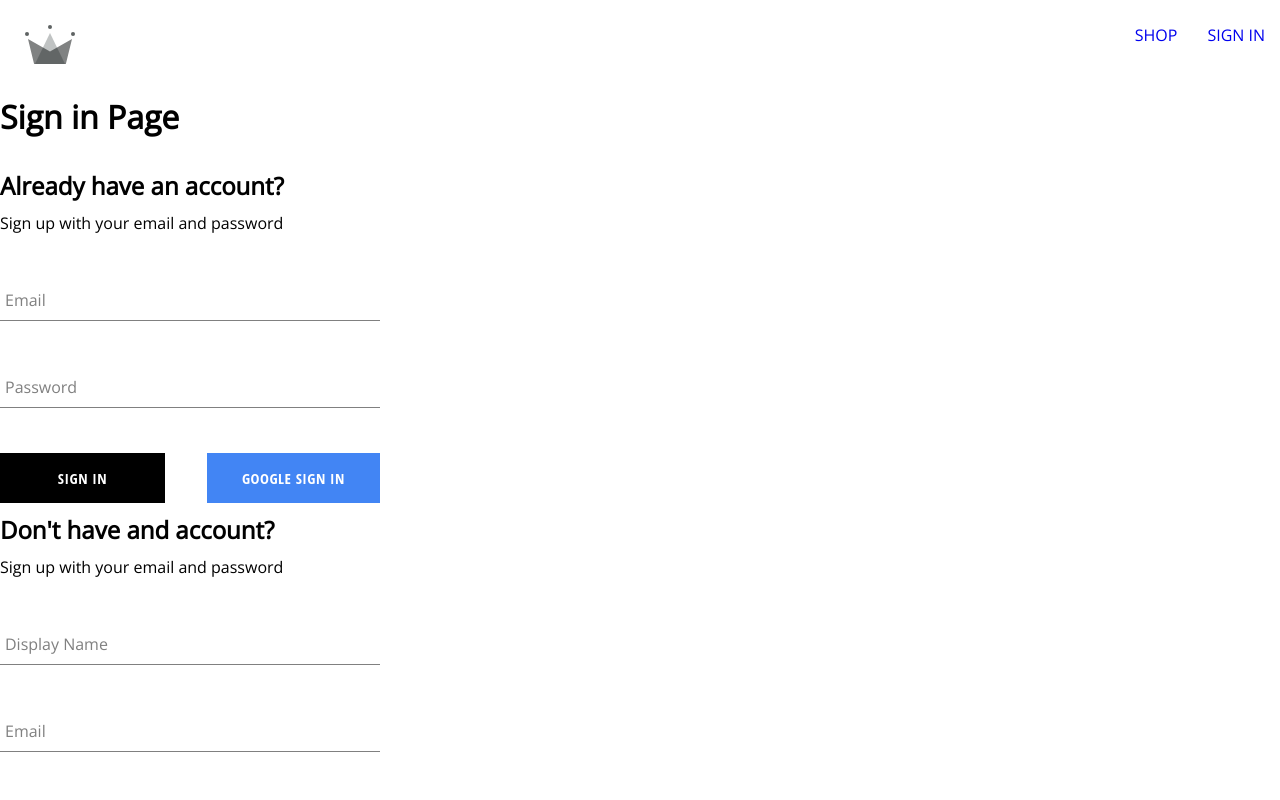
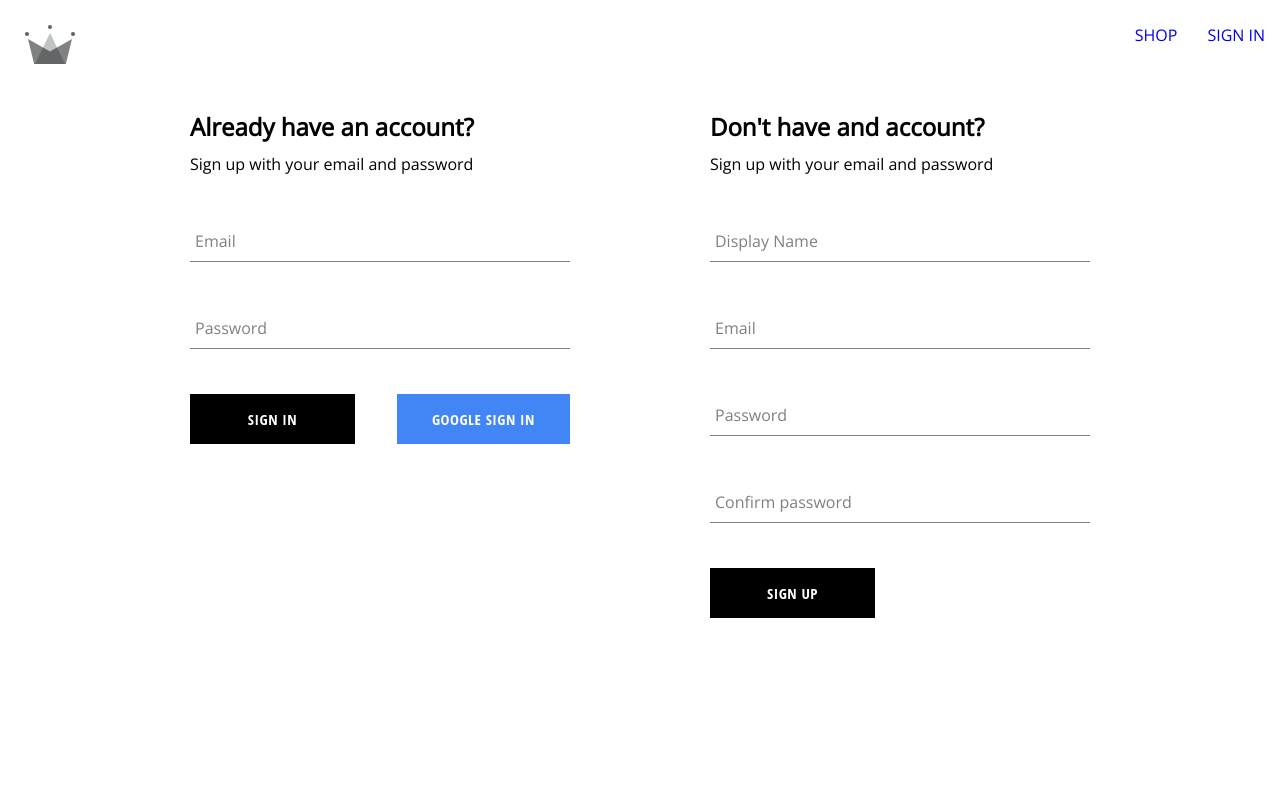
Before and after one commit to Abhinav1190P/Clothing, a React (Create React App) app: page /auth in a window 1280 px wide. Shown: the top 800 px of the page. Built offline with nearby package versions, Linux system fonts and the light colour scheme.

Commit message:
authentication page component

```diff
--- a/src/components/sign-in-form/sign-in-form.js
+++ b/src/components/sign-in-form/sign-in-form.js
@@ -42,7 +42,9 @@
             const response = await signInAuthUserWithEmailAndPassword(email,password)
             console.log(response)
         } catch (error) {
-           console.log(error)
+           if(error.code === "auth/wrong-password"){
+            alert("Incorrect password, enter again")
+           }
         }
 
     }
@@ -65,7 +67,7 @@
                 <Button type="submit">
                     Sign in
                 </Button>
-                <Button buttonType={'google'} onClick={SignInWithGoogle}>
+                <Button type="button" buttonType={'google'} onClick={SignInWithGoogle}>
                     Google sign in
                 </Button>
                 </div>
--- a/src/routes/sign-in/authentication.js
+++ b/src/routes/sign-in/authentication.js
@@ -1,30 +1,14 @@
-import { useEffect } from 'react';
-import {
-    signInWithGooglePopup,
-    createUserDocumentFromAuth,
-    signInWithGoogleRedirect, auth} from '../../utils/firebase/firebase.utils'
-
-import { getRedirectResult } from 'firebase/auth';
 
 import SignUpForm from '../../components/sign-up-form/sign-up-form';
 import SignInForm from '../../components/sign-in-form/sign-in-form';
 
+import './authentication.styles.scss'
+
 const Authentication = () =>{
 
+    return(
+        <div className='authentication-container'>
 
-    const logGoogleUser = async () => {
-
-    const {user} = await signInWithGooglePopup();
-    const userdoc = await createUserDocumentFromAuth(user)
-    }
-
-
-
-    return(
-        <div>
-            <h1>
-                Sign in Page
-            </h1>
             <SignInForm/>
             <SignUpForm/>
         </div>
--- /dev/null
+++ b/src/routes/sign-in/authentication.styles.scss
@@ -0,0 +1,6 @@
+.authentication-container{
+    display: flex;
+    width: 900px;
+    justify-content: space-between;
+    margin: 30px auto;
+}
```
